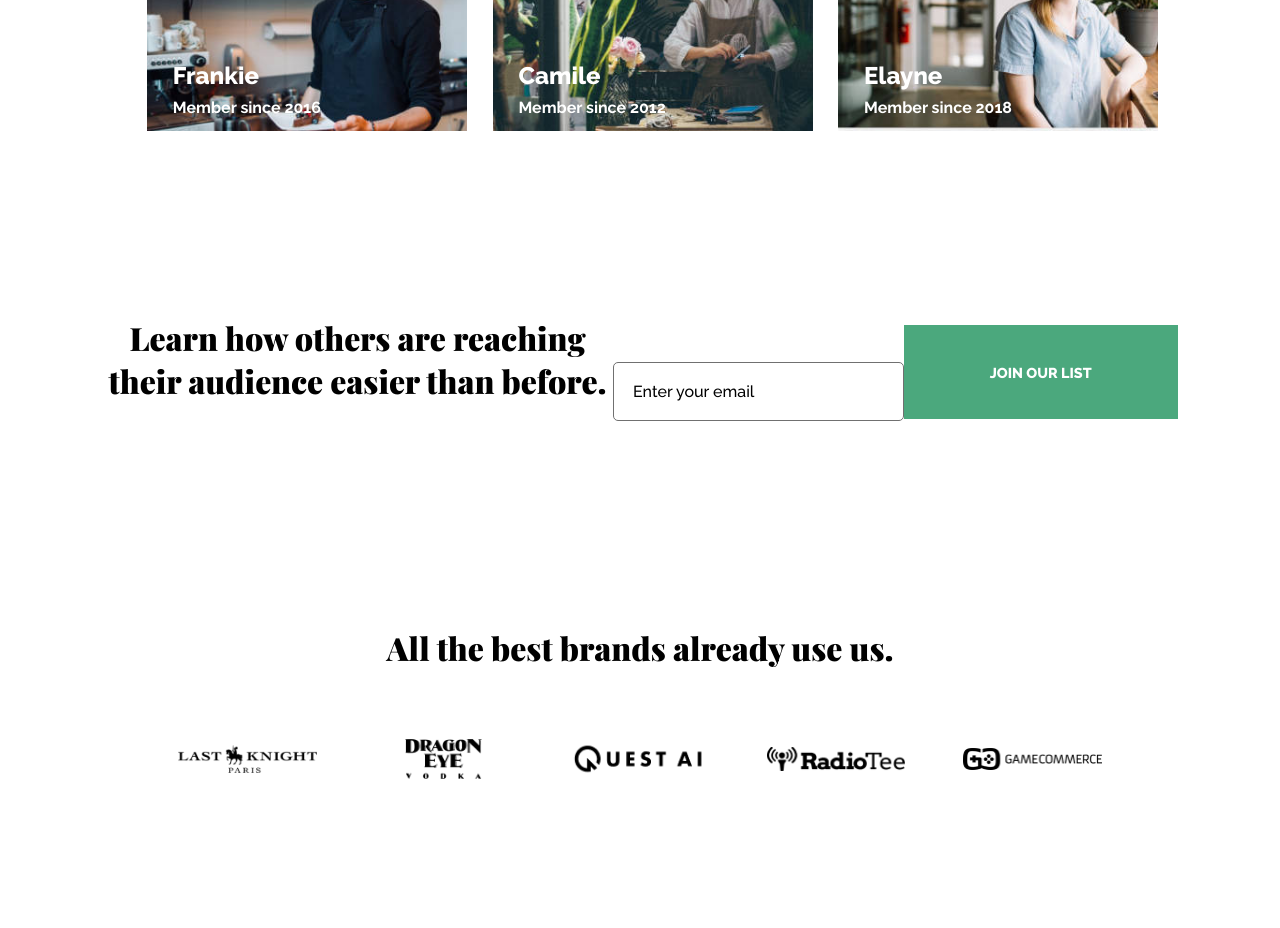
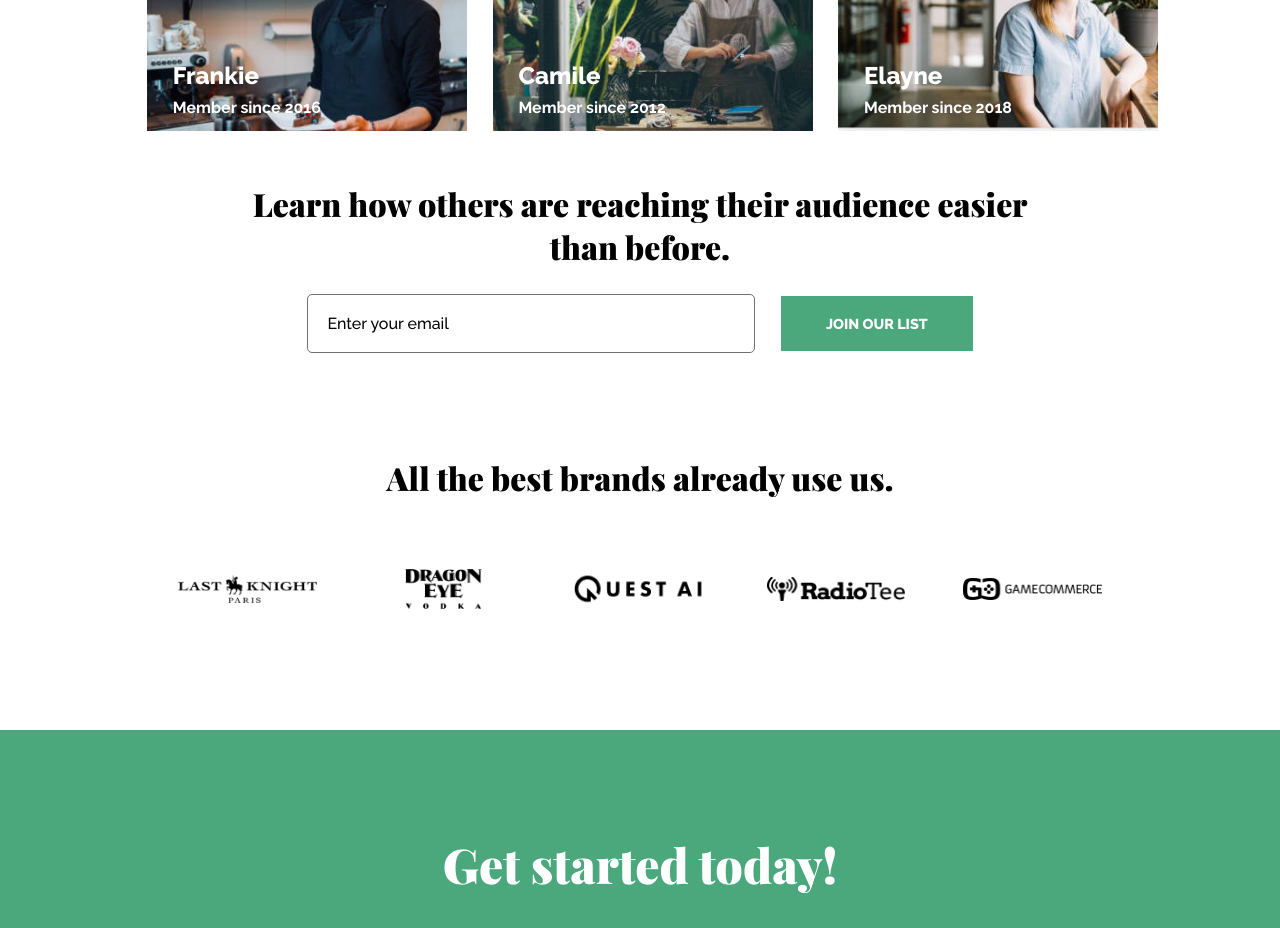
Before and after one commit to matheush9/ninja-mail-page, a Next.js app: page / in a window 1280 px wide. Shown: the part 2260-3188 px from the top of the page. Built offline with nearby package versions, Linux system fonts and the light colour scheme.

Commit message:
feat: added desktop styles to learnhow component

```diff
--- a/src/components/Brands/brands.module.scss
+++ b/src/components/Brands/brands.module.scss
@@ -37,6 +37,7 @@
 
 @media (min-width: 600px) {
   .component {
+    margin: 4vw 0;
     h2 {
       padding: 0 30vw;
     }
--- a/src/components/LearnHow/index.jsx
+++ b/src/components/LearnHow/index.jsx
@@ -11,11 +11,13 @@ export default function LearnHow() {
   return (
     <div className={styles.component}>
       <h2>Learn how others are reaching their audience easier than before.</h2>
-      <input type="email" placeholder="Enter your email" />
+      <div className={styles.container}>
+        <input type="email" placeholder="Enter your email" />
+        <button onClick={showMessage}>JOIN OUR LIST</button>
+      </div>
       <p className={state ? styles.none : styles.raleway500}>
         Thanks! Email received
       </p>
-      <button onClick={showMessage}>JOIN OUR LIST</button>
     </div>
   );
 }
--- a/src/components/LearnHow/learnhow.module.scss
+++ b/src/components/LearnHow/learnhow.module.scss
@@ -41,10 +41,27 @@
 
 @media (min-width: 600px) {
   .component {
-    flex-direction: row;
-    input {
-      width: 40vw;
-      padding: 1.5vw;
+    flex-direction: column;
+    margin-top: 0;
+    padding: 4vw;
+    h2 {
+      padding: 0 14vw;
+    }
+    .container {
+      display: flex;
+      align-items: center;
+      margin-top: 2vw;
+      input {
+        width: 35vw;
+        padding: 1.5vw;
+        margin: 0;
+        margin-right: 2vw;
+      }
+      button {
+        margin: 0;
+        padding: 1.5vw;
+        width: 15vw;
+      }
     }
   }
 }
```
Also changed, not shown: public/images/BG stuff.svg (added).
